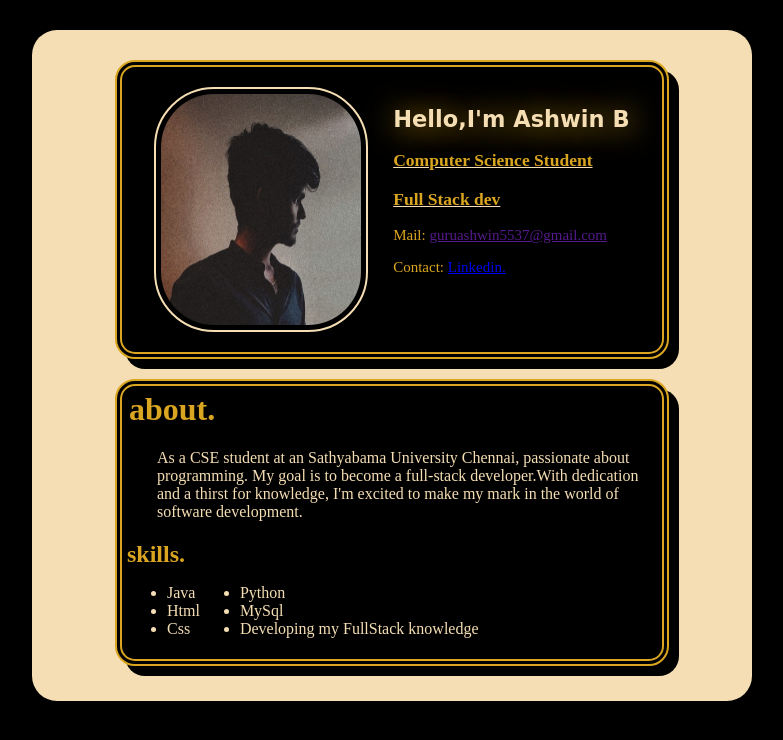
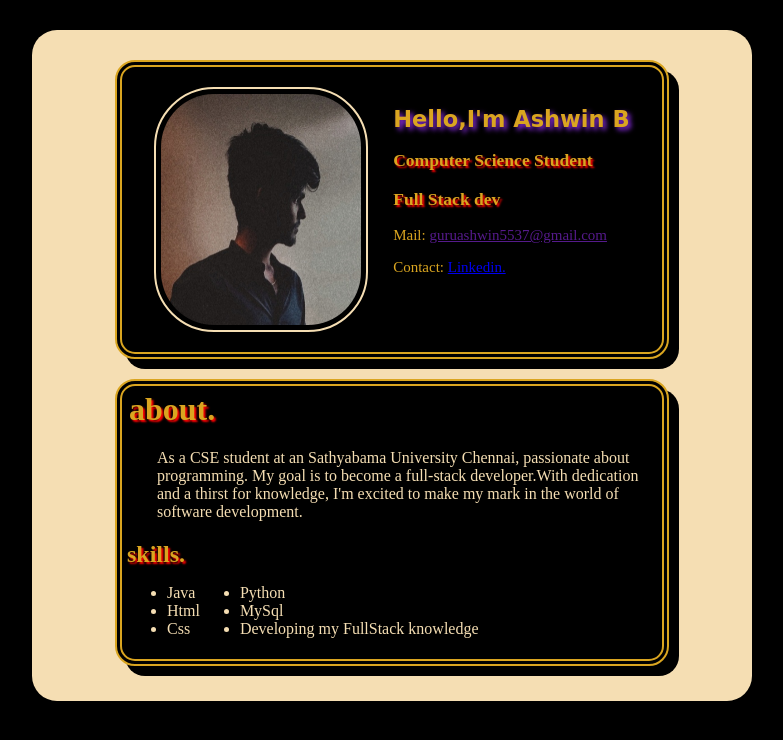
Before and after one commit to GuruAshwin/PersonalBusinessCard.github.io, a plain HTML site: page index.html in a window 1280 px wide. Shown: the whole page, without its empty margins (248-1031 px from the left). Drawn offline with Linux system fonts and the light colour scheme.

Commit message:
Add files via upload

```diff
--- a/style.css
+++ b/style.css
@@ -44,11 +44,7 @@
     font-size:15;
     color:goldenrod;
 }
-#about{
-    color: goldenrod;
-    margin-left: 2px;
-    margin-top: 0px;
-}
+
 .par{
     color: wheat;
     margin-left: 30px;
@@ -58,22 +54,28 @@
     color: wheat;
     display: flex;
     margin-top:0px;
-
-
 }
 #name{
-    color: wheat;
+    color: goldenrod;
     font-family:cursive;
-    text-shadow: 2px 2px 30px goldenrod;
+    text-shadow: 3px 3px 5px blueviolet;
+}
+#ed{
+    text-shadow: 2px 2px 2px red ;
+}
+#std{
+    text-shadow: 2px 2px 2px red ;
 }
 #skill{
     color: goldenrod;
     margin-bottom: 0px;
-}
-#ed{
-    text-decoration:  underline wheat;
-}
-#std{
-    text-decoration:underline wheat;
+    text-shadow: 2px 2px 2px red ;
 
 }
+#about{
+    color: goldenrod;
+    margin-left: 2px;
+    margin-top: 0px;
+    text-shadow: 2px 2px 2px red ;
+
+}
```
